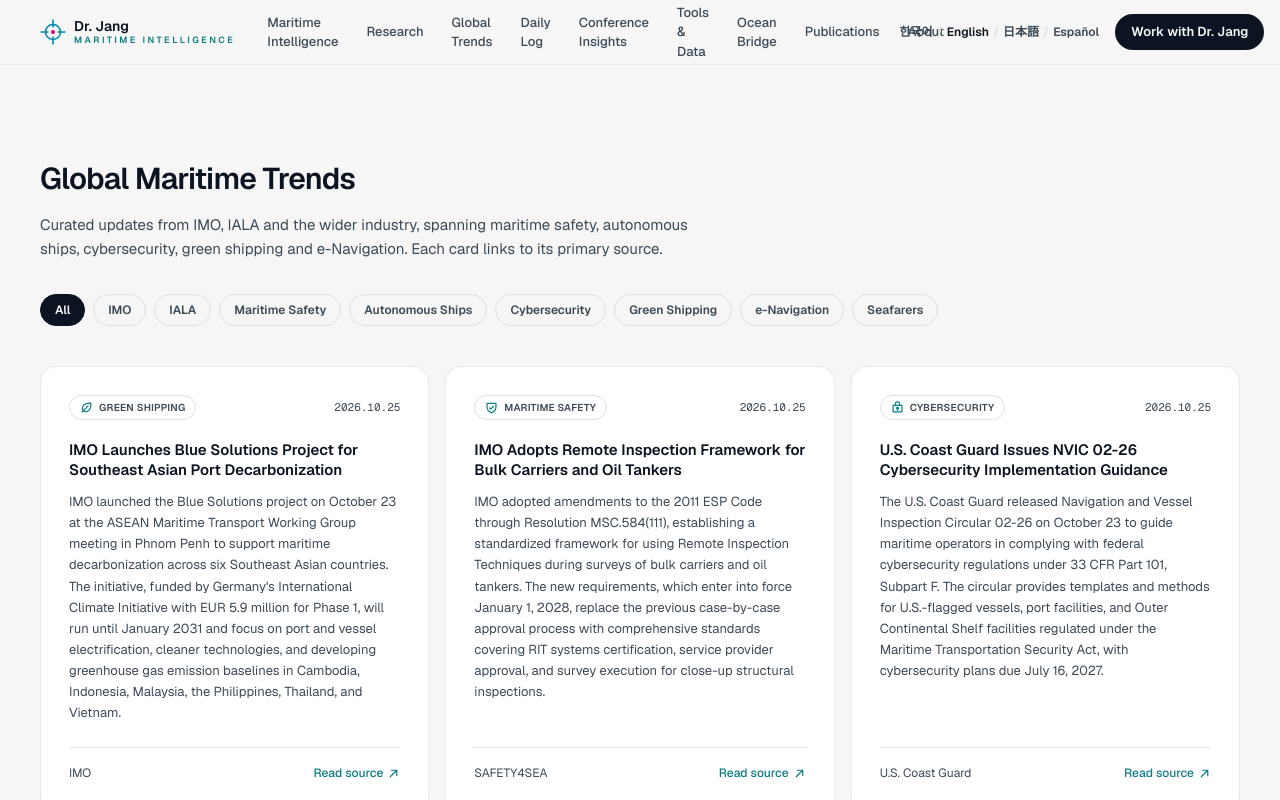
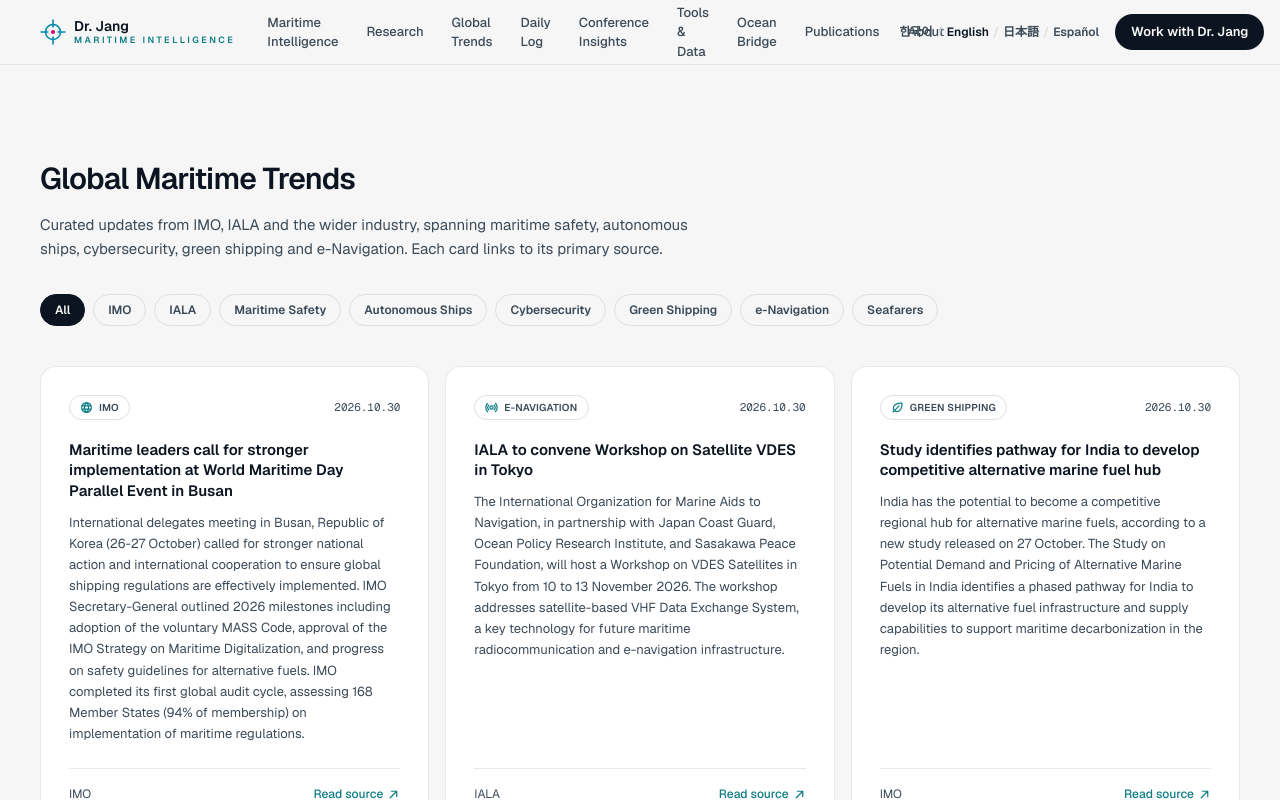
Before and after one commit to sirius4600/drjangmaritime, a Next.js app: page /en/news in a window 1280 px wide. Shown: the top 800 px of the page. Built offline with nearby package versions, Linux system fonts and the light colour scheme.

Commit message:
Add daily maritime trends (2026-10-29)

```diff
--- a/src/content/en/news.ts
+++ b/src/content/en/news.ts
@@ -223,5 +223,32 @@
     source: "U.S. Coast Guard",
     sourceUrl: "https://industrialcyber.co/transport/us-coast-guard-releases-nvic-02-26-to-guide-maritime-operators-on-cybersecurity-plans-it-and-ot-risk-assessments/",
   },
+  {
+    id: "wmd-parallel-event-busan-2026",
+    category: "imo",
+    title: "Maritime leaders call for stronger implementation at World Maritime Day Parallel Event in Busan",
+    summary: "International delegates meeting in Busan, Republic of Korea (26-27 October) called for stronger national action and international cooperation to ensure global shipping regulations are effectively implemented. IMO Secretary-General outlined 2026 milestones including adoption of the voluntary MASS Code, approval of the IMO Strategy on Maritime Digitalization, and progress on safety guidelines for alternative fuels. IMO completed its first global audit cycle, assessing 168 Member States (94% of membership) on implementation of maritime regulations.",
+    date: "2026.10.30",
+    source: "IMO",
+    sourceUrl: "https://www.imo.org/en/mediacentre/pressbriefings/pages/world-maritime-day-parallel-event-2026.aspx",
+  },
+  {
+    id: "iala-vdes-satellite-workshop-tokyo-2026",
+    category: "enav",
+    title: "IALA to convene Workshop on Satellite VDES in Tokyo",
+    summary: "The International Organization for Marine Aids to Navigation, in partnership with Japan Coast Guard, Ocean Policy Research Institute, and Sasakawa Peace Foundation, will host a Workshop on VDES Satellites in Tokyo from 10 to 13 November 2026. The workshop addresses satellite-based VHF Data Exchange System, a key technology for future maritime radiocommunication and e-navigation infrastructure.",
+    date: "2026.10.30",
+    source: "IALA",
+    sourceUrl: "https://events.iala-aism.org/",
+  },
+  {
+    id: "india-alternative-fuel-hub-study-imo-2026",
+    category: "green",
+    title: "Study identifies pathway for India to develop competitive alternative marine fuel hub",
+    summary: "India has the potential to become a competitive regional hub for alternative marine fuels, according to a new study released on 27 October. The Study on Potential Demand and Pricing of Alternative Marine Fuels in India identifies a phased pathway for India to develop its alternative fuel infrastructure and supply capabilities to support maritime decarbonization in the region.",
+    date: "2026.10.30",
+    source: "IMO",
+    sourceUrl: "https://www.imo.org/en/mediacentre/pages/whatsnew.aspx",
+  },
 // --- daily-append-marker: the daily research job inserts new items just above this line. Do not remove or edit it. ---
 ];
--- a/src/content/ko/news.ts
+++ b/src/content/ko/news.ts
@@ -189,5 +189,32 @@
     source: "U.S. Coast Guard",
     sourceUrl: "https://industrialcyber.co/transport/us-coast-guard-releases-nvic-02-26-to-guide-maritime-operators-on-cybersecurity-plans-it-and-ot-risk-assessments/",
   },
+  {
+    id: "wmd-parallel-event-busan-2026",
+    category: "imo",
+    title: "부산 세계 해사의 날 병행행사, 글로벌 규정 이행 강화 촉구",
+    summary: "대한민국 부산에서 개최된 국제 회의(10월 26~27일)에서 각국 대표단은 글로벌 해운 규정의 효과적 이행을 위한 국가적 조치와 국제 협력 강화를 촉구했다. IMO 사무총장은 자율운항선박(MASS) 코드 채택, IMO 해운 디지털화 전략 승인, 대체연료 안전 지침 진전 등 2026년 주요 성과를 발표했다. IMO는 168개 회원국(전체의 94%)을 대상으로 해사 규정 이행 여부를 평가하는 첫 글로벌 감사 주기를 완료했다.",
+    date: "2026.10.30",
+    source: "IMO",
+    sourceUrl: "https://www.imo.org/en/mediacentre/pressbriefings/pages/world-maritime-day-parallel-event-2026.aspx",
+  },
+  {
+    id: "iala-vdes-satellite-workshop-tokyo-2026",
+    category: "enav",
+    title: "IALA, 도쿄에서 위성 VDES 워크숍 개최",
+    summary: "국제항로표지기구(IALA)는 일본해상보안청, 해양정책연구소, 사사카와평화재단과 협력하여 2026년 11월 10일부터 13일까지 도쿄에서 위성 VDES 워크숍을 개최한다. 이 워크숍은 미래 해양 무선통신 및 e-Navigation 인프라의 핵심 기술인 위성 기반 VHF 데이터 교환 시스템을 다룬다.",
+    date: "2026.10.30",
+    source: "IALA",
+    sourceUrl: "https://events.iala-aism.org/",
+  },
+  {
+    id: "india-alternative-fuel-hub-study-imo-2026",
+    category: "green",
+    title: "인도, 대체 선박 연료 허브로 부상 가능성 확인",
+    summary: "10월 27일 발표된 신규 연구에 따르면 인도는 대체 선박 연료의 경쟁력 있는 역내 허브로 발전할 잠재력을 보유하고 있다. '인도의 대체 선박 연료 수요 및 가격 잠재력 연구'는 인도가 역내 해운 탈탄소화를 지원하기 위한 대체 연료 인프라와 공급 역량을 단계적으로 개발할 수 있는 경로를 제시한다.",
+    date: "2026.10.30",
+    source: "IMO",
+    sourceUrl: "https://www.imo.org/en/mediacentre/pages/whatsnew.aspx",
+  },
 // --- daily-append-marker: the daily research job inserts new items just above this line. Do not remove or edit it. ---
 ];
```
